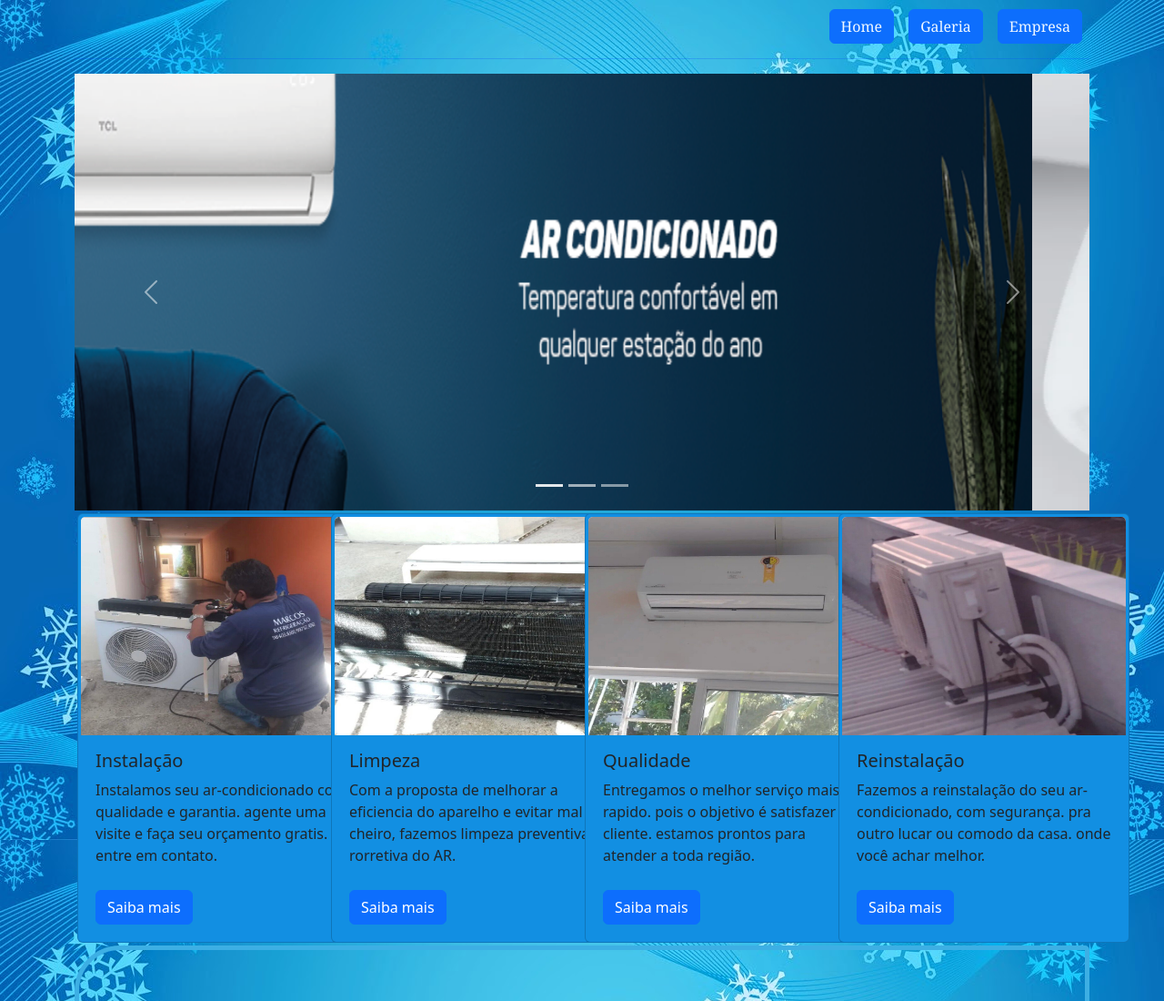
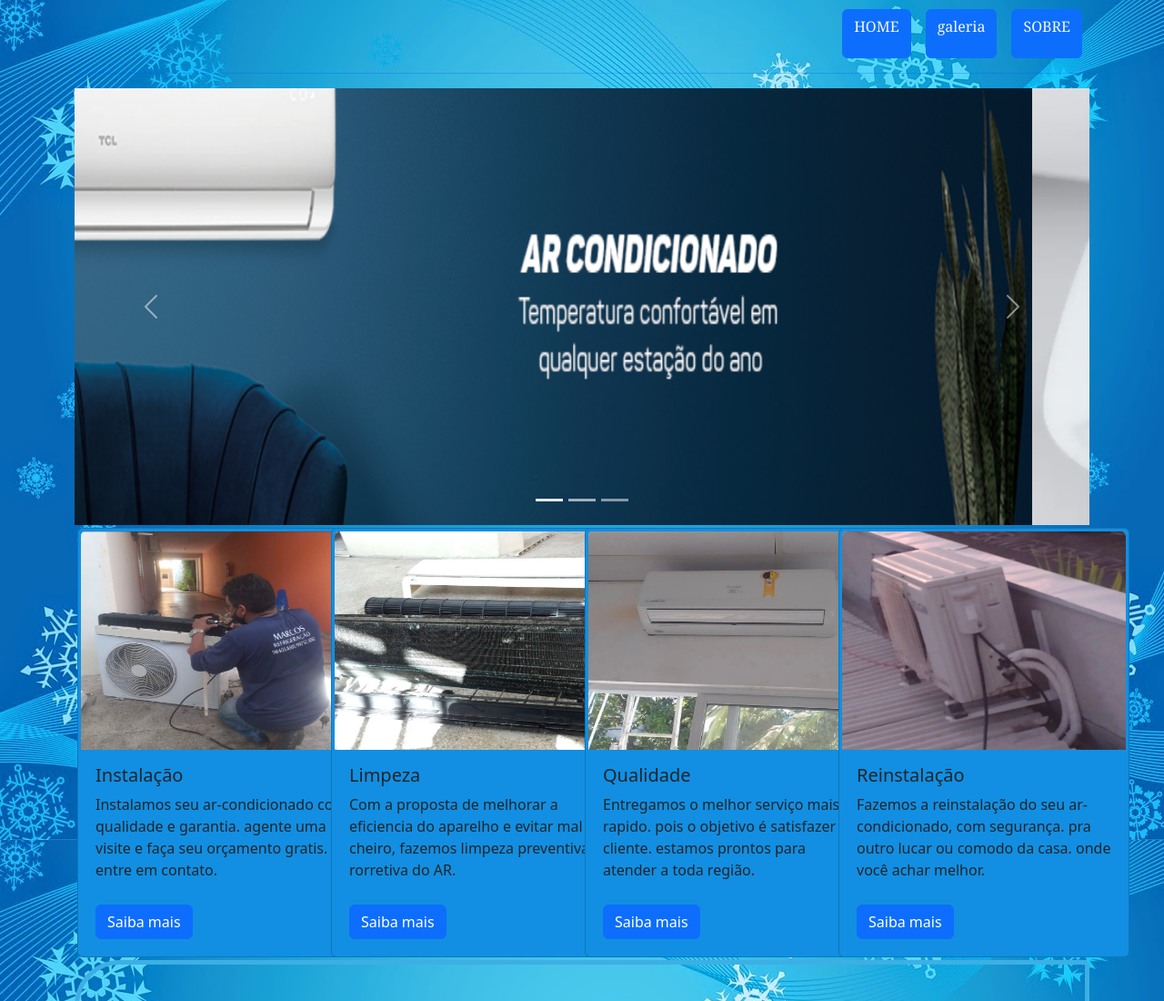
Before and after one commit to edsonsilva1987/marcosRefrigeracao, a plain HTML site: page inicial.html in a window 1280 px wide. Shown: the top 1100 px of the page at 91% size. Drawn offline with nearby package versions, Linux system fonts and the light colour scheme.

Commit message:
correcao

```diff
--- a/estilo.css
+++ b/estilo.css
@@ -7,7 +7,7 @@
     margin-top: 10px;
 }
 .btn a{
-    color: aliceblue;
+    color: rgb(250, 253, 255);
    text-decoration: none;
    font-family:Georgia, 'Times New Roman', Times, serif;
 
--- a/estilo2.css
+++ b/estilo2.css
@@ -20,7 +20,7 @@ body{
  }
  .foto img{
    height: 550px;
-   width: 80dvw;
+   width:0dvw;
    border: 5px solid #3dafe4;
    border-radius: 50px  10px;
    display: flex;
@@ -46,3 +46,7 @@ body{
    text-align: right;
    display: flex;
  }
+ header p{
+  color: rgb(245, 247, 248);
+
+ }
--- a/estilo3.css
+++ b/estilo3.css
@@ -43,10 +43,6 @@
   font-family: Georgia, 'Times New Roman', Times, serif;
 
 }
-@keyframes myfirst {
-  0%   {background: left: 0px; top: 0px;}
-  2%  {background: left: 200px; top: 0px;}
-}
 h3{
   text-align: center;
 }
--- a/inicial.html
+++ b/inicial.html
@@ -14,9 +14,9 @@
       <div class="col">
         <header>
           <div class="d-grid gap-2 d-md-flex justify-content-md-end">
-              <button class="btn btn-primary me-md-2" type="button"><a class="nav-link active" aria-disabled="true"><a href="inicial.html">Home</a></button>
-              <button class="btn btn-primary me-md-2" type="button"><a class="nav-link active" aria-disabled="true"><a href="galeria.html">Galeria</a></a></button>
-              <button class="btn btn-primary me-md-2" type="button"><a class="nav-link active" aria-disabled="true"><a href="empresa.html">Empresa</a></a></button>
+              <button class="btn btn-primary me-md-2" type="button"><a class="nav-link active" aria-disabled="true"><a href="inicial.html"><p>HOME</p></a></button>
+              <button class="btn btn-primary me-md-2" type="button"><a class="nav-link active" aria-disabled="true"><a href="galeria.html"><p>galeria</p></a></a></button>
+              <button class="btn btn-primary me-md-2" type="button"><a class="nav-link active" aria-disabled="true"><a href="empresa.html"><p>SOBRE</p></a></a></button>
               </div>
         </header>
             <hr>
```
Also changed, not shown: empresa.html (+2 -2 lines), galeria.html (+1 -1 lines), index.html (+1 -1 lines).
